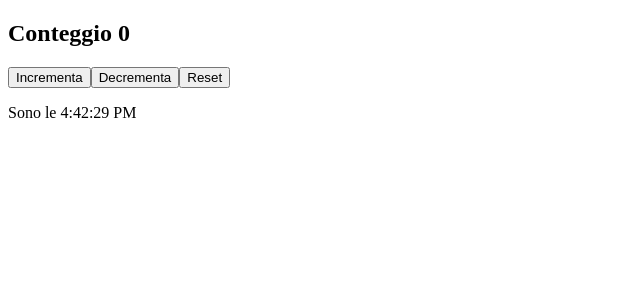
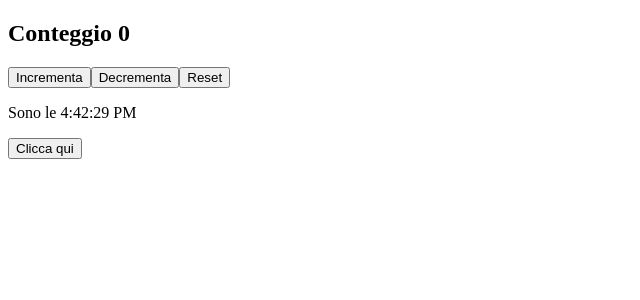
Before and after one commit to St3fan097/react_es, a React (Vite) app in the folder react-es_1/: page / in a window 1280 px wide. Shown: the top 300 px of the page, without its empty margins (0-640 px from the left). Built offline with nearby package versions, Linux system fonts and the light colour scheme.

Commit message:
exercise-15

```diff
--- a/react-es_1/src/app.jsx
+++ b/react-es_1/src/app.jsx
@@ -1,5 +1,6 @@
 import { Clock } from "./clock";
 import { Counter } from "./counter";
+import { MouseClicker } from "./mouseClicker";
 
 
 
@@ -9,6 +10,7 @@ export function App() {
         <div>
         <Counter valoreIniziale={0} incremento={1} />
         <Clock/>
+        <MouseClicker name="uno"/>
         </div>
     )
 }
--- a/react-es_1/src/clock.jsx
+++ b/react-es_1/src/clock.jsx
@@ -8,7 +8,6 @@ export function Clock() {
         setInterval(() => {
             setDate(new Date())
         }, 1000)
-        // non ho inserito la funzione di pulizia perchè in questo caso non sono in StrictMode
     }, []);
 
     return (
--- a/react-es_1/src/counter.jsx
+++ b/react-es_1/src/counter.jsx
@@ -15,7 +15,7 @@ export function Counter({ valoreIniziale, incremento }) {
     }
 
     useEffect(() => {
-        console.log(counter);   // non ho messo altre parentesi alla variabile counter per prendere solo il valore corrente
+        console.log(counter);
     })
 
     return (
--- /dev/null
+++ b/react-es_1/src/mouseClicker.jsx
@@ -0,0 +1,11 @@
+export function MouseClicker({name}) {
+    function stampa(event) {
+        console.log(event.target.name);
+
+    }
+    return (
+        <div>
+            <button name={name} onClick={stampa}>Clicca qui</button>
+        </div>
+    )
+}
```
